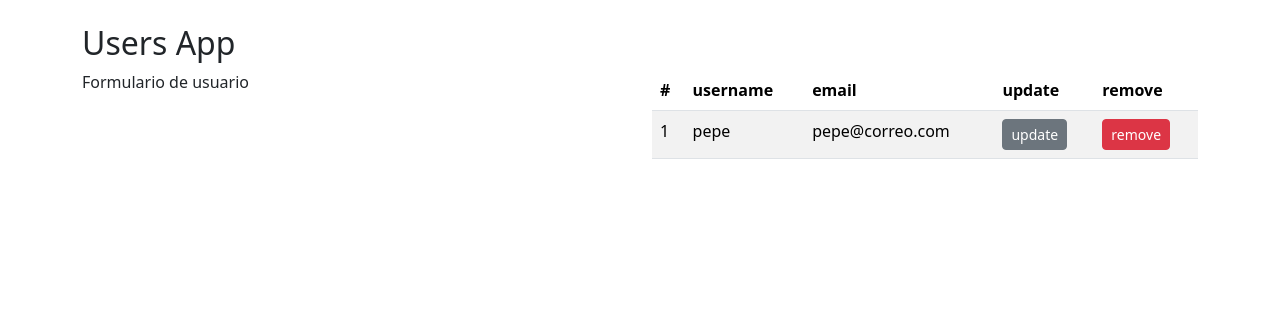
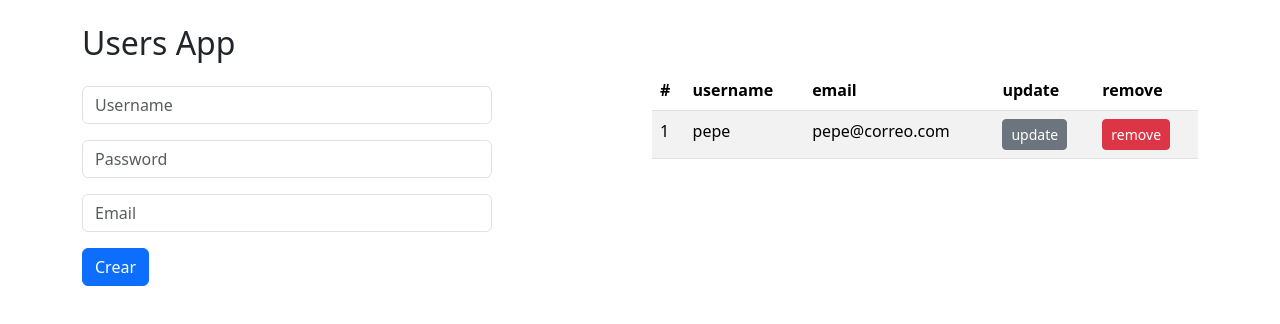
Before and after one commit to Mr-Machine98/USERS_APP, a React (Vite) app: page / in a window 1280 px wide. Shown: the top 324 px of the page. Built offline with nearby package versions, Linux system fonts and the light colour scheme.

Commit message:
finalizacion maquetacion form

```diff
--- a/src/components/UserForm.jsx
+++ b/src/components/UserForm.jsx
@@ -1,5 +1,34 @@
+import { useState } from "react";
+
+const initialUserForm = {
+    username: '',
+    password: '',
+    email: ''
+};
+
 export const UserForm = () => {
-    return (<>
-        <p>Formulario de usuario</p>
-    </>);
+
+    const [userForm, setUserForm] = useState(initialUserForm);
+    const {username, password, email} = userForm;
+
+    const onInputChange = ({target}) => {
+        //console.log(target.value);
+        let {name, value} = target;
+        setUserForm({
+            ...userForm,
+            [name]: value
+        });
+    };
+
+    return (<form action="">
+
+        <input onChange={ onInputChange } className="form-control my-3 w-75" placeholder="Username" name="username" value={username}/>
+
+        <input onChange={ onInputChange } type="password" className="form-control my-3 w-75" placeholder="Password" name="password" value={password}/>
+
+        <input onChange={ onInputChange } className="form-control my-3 w-75" placeholder="Email" name="email" value={email}/>
+
+        <button type="submit" className="btn btn-primary">Crear</button>
+
+    </form>);
 };
```
